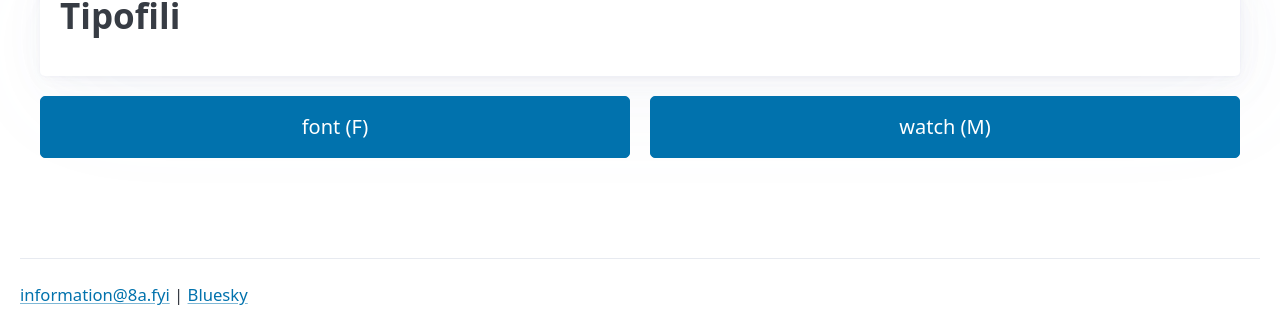
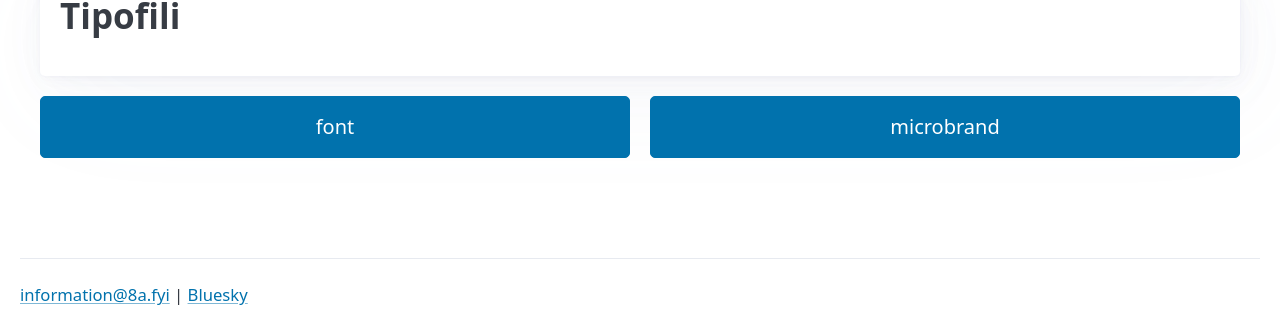
Before and after one commit to 8afyi/8afyi.github.io, a Jekyll site: the page built from font-or-microbrand.html, in a window 1280 px wide. Shown: the part 324-633 px from the top of the page. Built offline with Jekyll 4.4.1, drawn with Linux system fonts in a browser that asks for light colours.

Commit message:
Update font-or-microbrand-game.html

```diff
--- a/_includes/font-or-microbrand-game.html
+++ b/_includes/font-or-microbrand-game.html
@@ -12,13 +12,13 @@
   </article>
 
   <div class="grid" id="fom-guess">
-    <button type="button" data-answer="font">font (F)</button>
-    <button type="button" data-answer="microbrand">watch (M)</button>
+    <button type="button" data-answer="font">font</button>
+    <button type="button" data-answer="microbrand">microbrand</button>
   </div>
 
   <div id="fom-result" hidden>
     <p id="fom-verdict" aria-live="polite"></p>
-    <button type="button" id="fom-next">next (space)</button>
+    <button type="button" id="fom-next">next</button>
   </div>
 
 </section>
```
